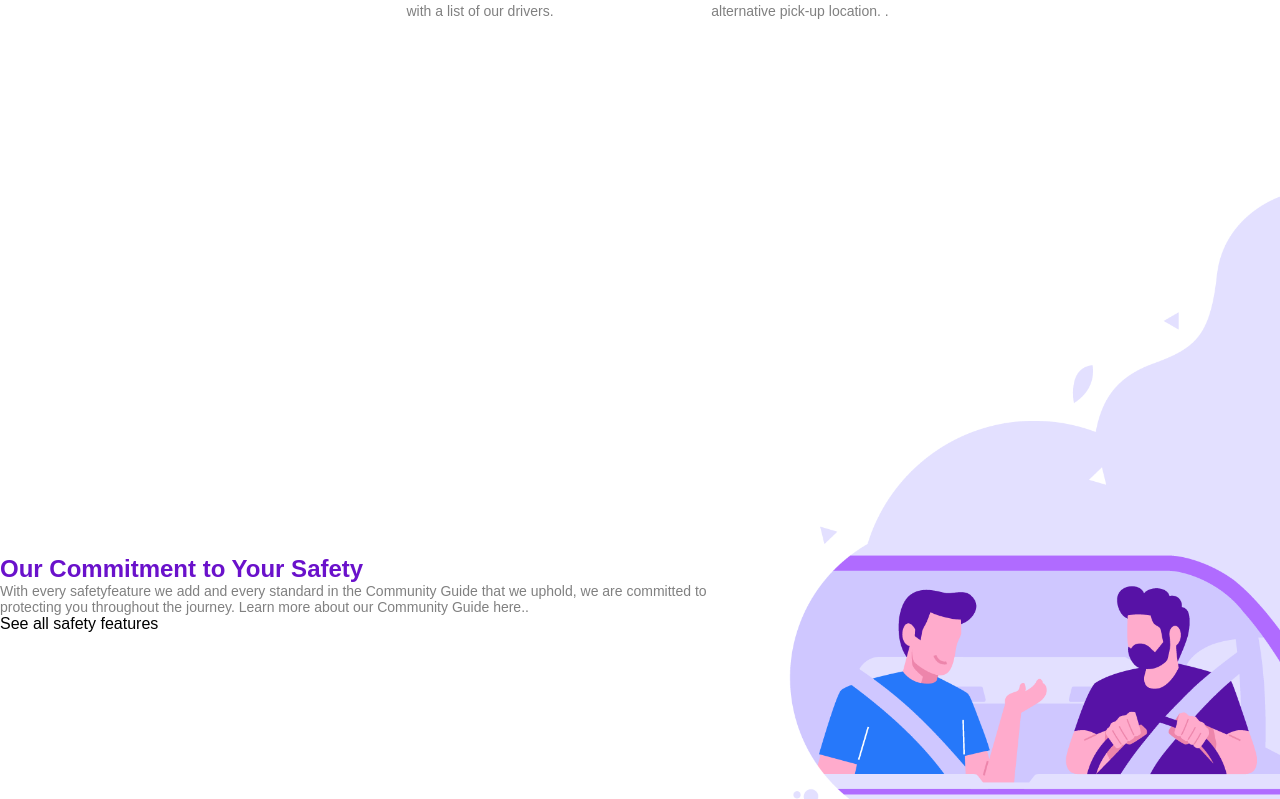
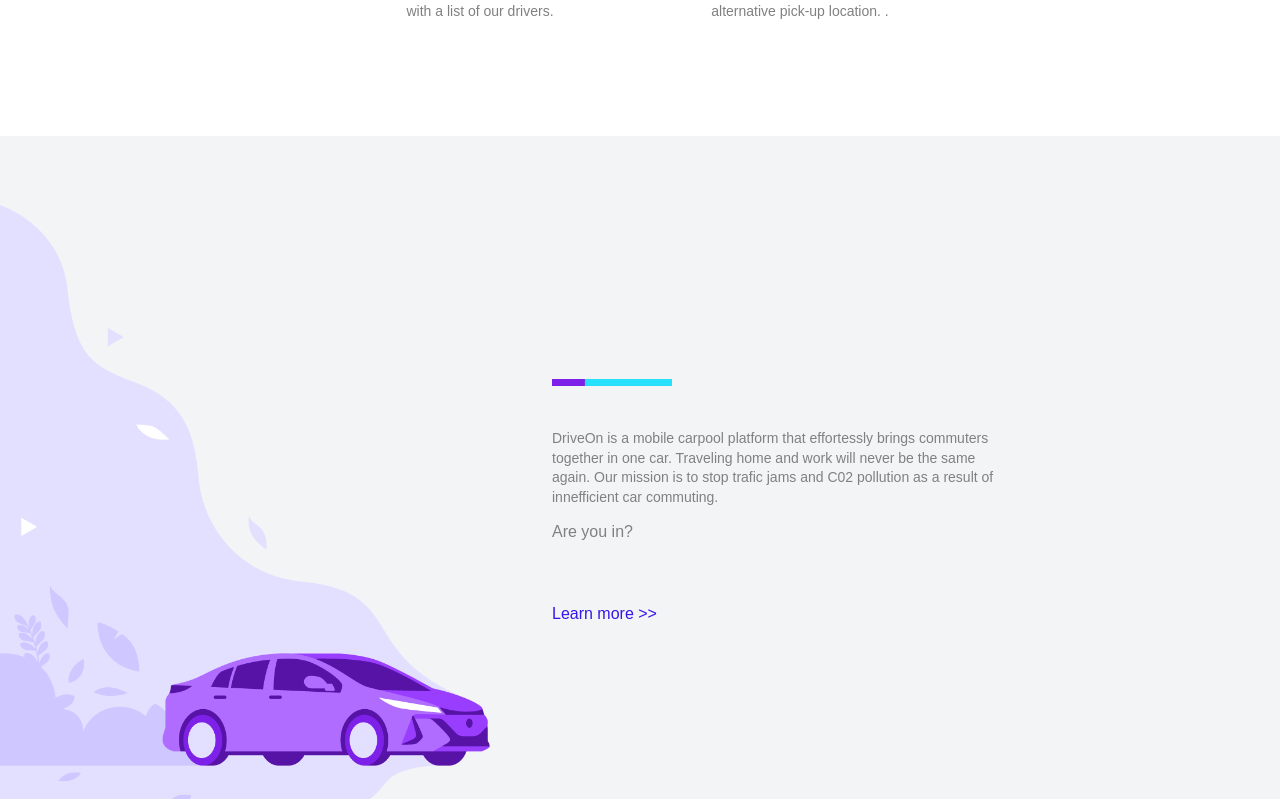
Before and after one commit to Bruno-Meireles/Driveon, a React (Vite) app: page / in a window 1280 px wide. Shown: the part 1461-2260 px from the top of the page. Built offline with nearby package versions, Linux system fonts and the light colour scheme; a web font is replaced by a local one.

Commit message:
finishing drive

```diff
--- a/src/components/Commitment/Commitment.css
+++ b/src/components/Commitment/Commitment.css
@@ -1,11 +1,41 @@
 .commitment {
     display: flex;
+    align-items: center;
     justify-content: space-between;
-    align-items: center;
     padding: 60px 0;
+}
+
+.commitment-content {
+    max-width: 500px;
+}
+
+.commitment h2 {
+    font-size: 28px;
+    font-weight: bold;
+    margin-bottom: 15px;
+}
+
+.commitment p {
+    line-height: 1.6;
+    max-width: 500px;
 }
 
 .commitment-image img {
     max-width: 100%;
     height: auto;
 }
+
+.btn {
+    display: inline-block;
+    background-color: #6d4fef;
+    color: white;
+    padding: 12px 24px;
+    text-decoration: none;
+    border-radius: 5px;
+    margin-top: 20px;
+    transition: background 0.3s;
+}
+
+.btn:hover {
+    background-color: #5c3bc9;
+}
--- a/src/components/DriveOnAbout/DriveOnAbout.css
+++ b/src/components/DriveOnAbout/DriveOnAbout.css
@@ -0,0 +1,58 @@
+.driveon {
+    display: flex;
+    justify-content: center;
+    padding: 60px 0;
+    display: flex;
+        align-items: center;
+        justify-content: space-between;
+        gap: 40px;
+    background-color: #f3f4f6;
+}
+
+.driveon-content {
+    display: flex;
+    align-items: center;
+    max-width: 1440px;
+    margin: auto;
+    gap: 40px;
+    width: 100%;
+ }
+
+.driveon-image {
+    flex: 1;
+    max-width: 40%;
+}
+
+.driveon-image img {
+    width: 100%;
+    height: auto;
+}
+
+.driveon-line {
+    max-width: 120px;
+    position: absolute;
+    top: -50px;
+  }
+.driveon-text {
+    position: relative;
+    max-width: 450px;
+    line-height: 1;
+    }
+
+.driveon-text p {
+       line-height: 1.4;
+}
+
+.driveon-learn-more{
+    color: var(--textBlue);
+}
+.driveon-call {
+    padding: 1rem 0;
+    color: var(--textGray);
+}
+.driveon-action{
+    display: flex;
+    flex-direction: column;
+    justify-content: space-between;
+    gap: 50px;
+}
--- a/src/components/DriveOnAbout/DriveOnAbout.tsx
+++ b/src/components/DriveOnAbout/DriveOnAbout.tsx
@@ -0,0 +1,33 @@
+import React from "react";
+import "./DriveOnAbout.css";
+import linha from "../../assets/img/linha.png";
+import carImage from "../../assets/img/carImage.png";
+const DriveOnAbout: React.FC = () => {
+  return (
+    <section className="driveon">
+      <div className="driveon-content">
+        <div className="driveon-image">
+          <img src={carImage} alt="DriveOn Car" />
+        </div>
+        <div className="driveon-text">
+          <div></div>
+          <img className="driveon-line" src={linha} alt="Line" />
+          <p>
+            DriveOn is a mobile carpool platform that effortessly brings
+            commuters together in one car. Traveling home and work will never be
+            the same again. Our mission is to stop trafic jams and C02 pollution
+            as a result of innefficient car commuting.
+          </p>
+          <div className="driveon-action">
+            <span className="driveon-call">Are you in?</span>
+            <a className="driveon-learn-more" href="#">
+              Learn more {">>"}
+            </a>
+          </div>
+        </div>
+      </div>
+    </section>
+  );
+};
+
+export default DriveOnAbout;
--- a/src/components/Header/Header.tsx
+++ b/src/components/Header/Header.tsx
@@ -10,8 +10,8 @@
 
   return (
     <header>
-      <nav className="navbar">
-
+          <nav className="navbar">
+        {/*     */}
         <Link to="/" className="logo">
           <img src={logo} alt="Logo Driveon" />
         </Link>
@@ -55,6 +55,7 @@
           <button className="signup-button">Sign Up</button>
         </div>
       </nav>
+     {/* </div> */}
     </header>
   );
 };
--- a/src/components/Hero/Hero.tsx
+++ b/src/components/Hero/Hero.tsx
@@ -15,7 +15,7 @@
         <button className="cta-button">Discover</button>
       </div>
       <div className="hero-image">
-        <img src={banner} alt="" />
+        <img src={banner} alt="Banner" />
       </div>
     </section>
   );
--- a/src/pages/Home/Home.tsx
+++ b/src/pages/Home/Home.tsx
@@ -1,5 +1,6 @@
 import Commitment from "../../components/Commitment/Commitment";
 import DownloadApp from "../../components/DownloadApp/DownloadApp";
+import DriveOnAbout from "../../components/DriveOnAbout/DriveOnAbout";
 import Hero from "../../components/Hero/Hero";
 import Steps from "../../components/Steps/Steps";
 
@@ -8,6 +9,7 @@
     <div>
       <Hero />
       <Steps />
+      <DriveOnAbout />
       <Commitment />
       <DownloadApp />
     </div>
--- a/src/styles/global.css
+++ b/src/styles/global.css
@@ -35,3 +35,8 @@
     font-size: 14px;
     color: var(--textGray);
 }
+
+.content {
+  width: 1440px;
+  margin: auto;
+}
```
Also changed, not shown: src/assets/img/carImage.png (renamed from src/assets/img/img-fundo.png).
